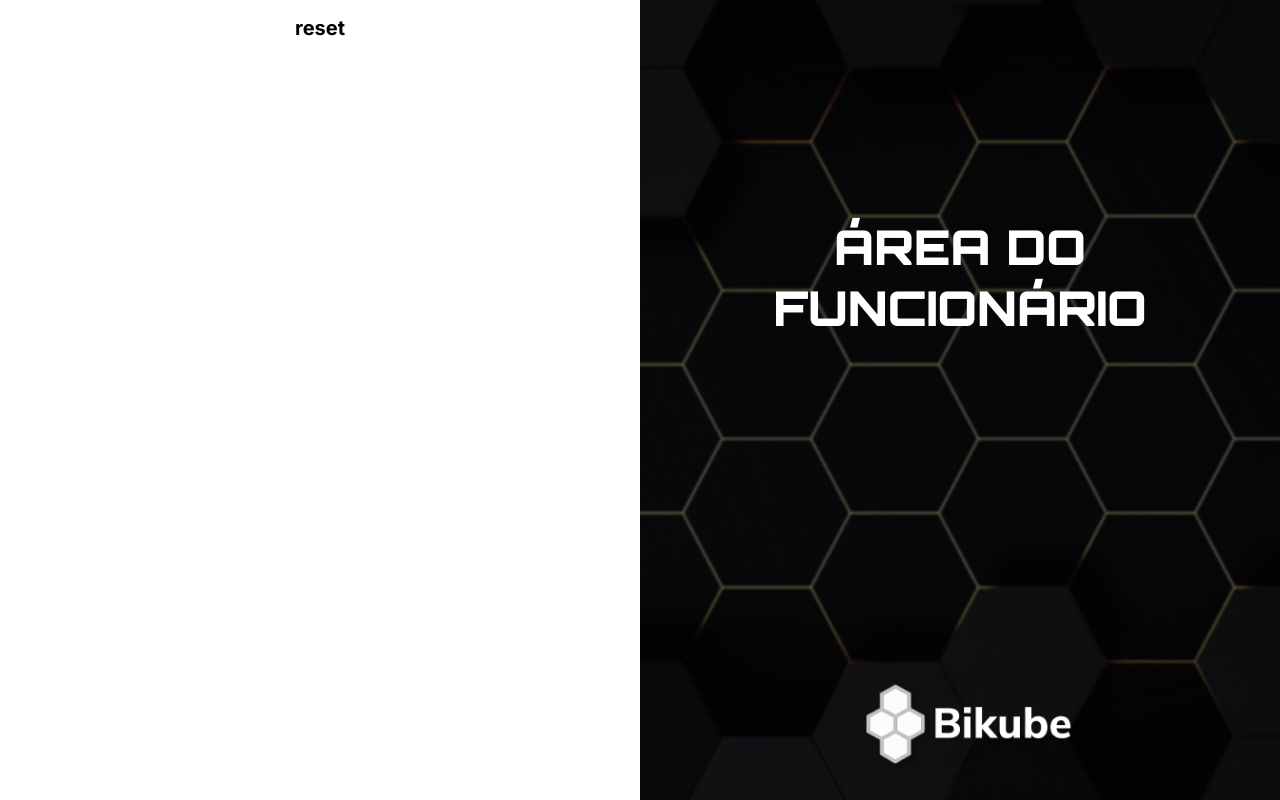
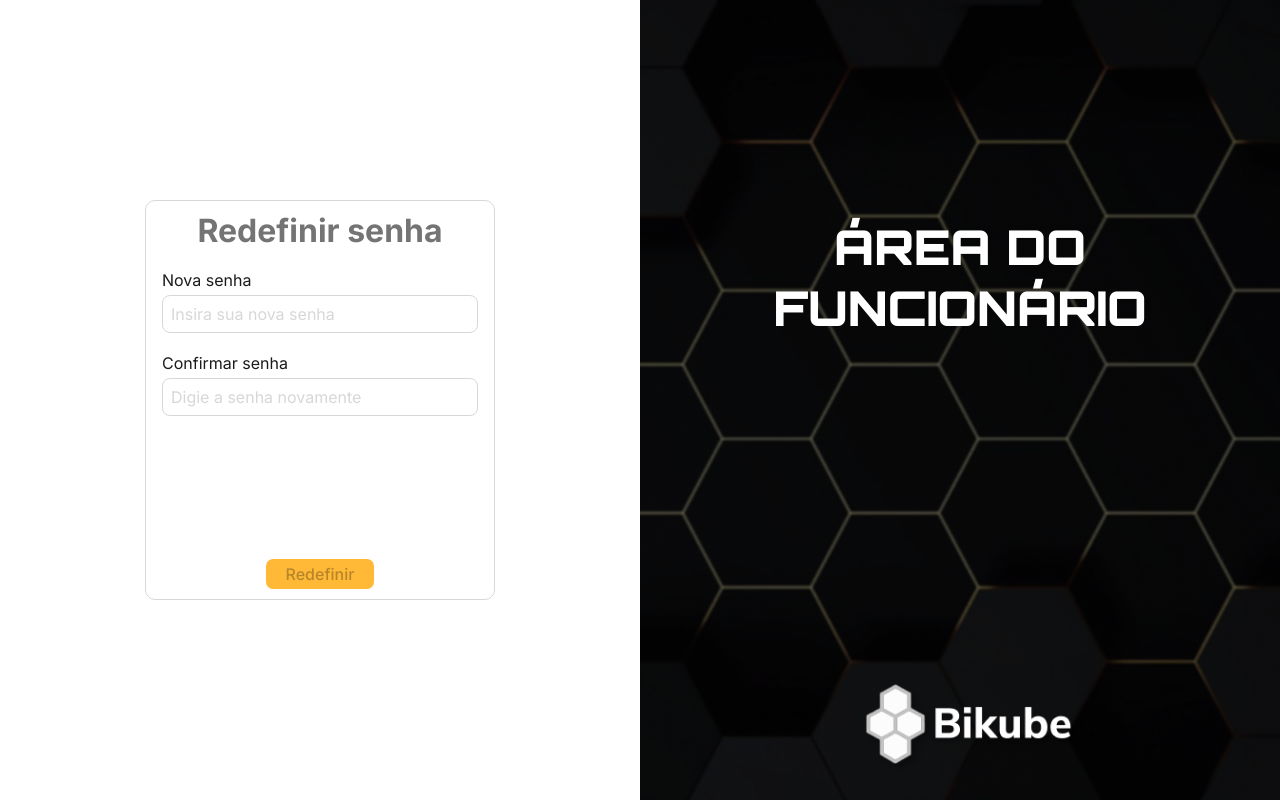
Before and after one commit to MarcioPAraujo/bikube-frontend, a Next.js app: page /redefinir-senha in a window 1280 px wide. Built offline with nearby package versions, Linux system fonts and the light colour scheme.

Commit message:
feat: employee reset password form

```diff
--- a/src/app/(login)/(funcionario)/redefinir-senha/page.tsx
+++ b/src/app/(login)/(funcionario)/redefinir-senha/page.tsx
@@ -1,11 +1,12 @@
 'use client';
 
+import ResetPasswordForm from '@/components/Forms/login/Employee/ResetPassword/ResetPasswordForm';
 import { PageContainer } from '../styles';
 
 const ResetPasswordPage: React.FC = () => {
   return (
     <PageContainer>
-      <h1>reset</h1>
+      <ResetPasswordForm />
     </PageContainer>
   );
 };
--- /dev/null
+++ b/src/components/Forms/login/Employee/ResetPassword/ResetPasswordForm.tsx
@@ -0,0 +1,49 @@
+import { useForm } from 'react-hook-form';
+import { yupResolver } from '@hookform/resolvers/yup';
+import { ResetPasswordSchema, ResetPasswordSchemaType } from '@/validation/Login/ResetPasswordSchema';
+import InputComponent from '@/components/Inputs/InputComponent';
+import { Form, SubmitButton, Title } from '../commonStyles';
+import { useRouter } from 'next/navigation';
+
+const ResetPasswordForm: React.FC = () => {
+  const router = useRouter();
+  const {
+    register,
+    handleSubmit,
+    formState: { errors, isValid, isSubmitting },
+  } = useForm<ResetPasswordSchemaType>({
+    mode: 'onTouched',
+    resolver: yupResolver(ResetPasswordSchema),
+  });
+
+  const onFormSubmit = (data: ResetPasswordSchemaType) => {
+    console.log(data);
+    router.push('/');
+  };
+
+  return (
+    <Form onSubmit={handleSubmit(onFormSubmit)}>
+      <Title>Redefinir senha</Title>
+      <InputComponent
+        id="new-password"
+        labelText="Nova senha"
+        placeholder="Insira sua nova senha"
+        onCopy={e => e.preventDefault()}
+        register={register('newPassword')}
+        errorMessage={errors.newPassword?.message}
+      />
+      <InputComponent
+        id="confirm-password"
+        labelText="Confirmar senha"
+        placeholder="Digie a senha novamente"
+        onPaste={e => e.preventDefault()}
+        register={register('confirmPassword')}
+        errorMessage={errors.confirmPassword?.message}
+      />
+      <SubmitButton type="submit" disabled={!isValid || isSubmitting}>
+        Redefinir
+      </SubmitButton>
+    </Form>
+  );
+};
+export default ResetPasswordForm;
--- a/src/components/Inputs/InputComponent/index.tsx
+++ b/src/components/Inputs/InputComponent/index.tsx
@@ -1,5 +1,6 @@
 import { UseFormRegisterReturn } from 'react-hook-form';
 import { ErrorMessage, Field, Input, Label } from './styles';
+import { CSSProperties } from 'styled-components';
 
 interface IProps {
   id: string;
@@ -10,6 +11,8 @@ interface IProps {
   errorMessage?: string;
   register?: UseFormRegisterReturn;
   fieldClassName?: string;
+  onCopy?: (event: React.ClipboardEvent<HTMLInputElement>) => void;
+  onPaste?: (event: React.ClipboardEvent<HTMLInputElement>) => void;
 }
 /**
  * This is a reusable input component that can be used in forms.
@@ -21,6 +24,8 @@ interface IProps {
  * @param errorMessage - The error message to be displayed if there is an error.
  * @param fieldClassName - The class name for the field container.
  * @param register - The register function from react-hook-form to connect the input with the form
+ * @param onCopy - clipboard copy event function
+ * @param onPaste - clipboard paste event funtion
  *
  */
 const InputComponent: React.FC<IProps> = ({
@@ -32,11 +37,22 @@ const InputComponent: React.FC<IProps> = ({
   errorMessage,
   fieldClassName,
   register,
+  onCopy,
+  onPaste,
 }) => {
   return (
     <Field className={fieldClassName}>
       <Label htmlFor={id}>{labelText}</Label>
-      <Input id={id} type="text" placeholder={placeholder} defaultValue={value} disabled={disabled} {...register} />
+      <Input
+        id={id}
+        type="text"
+        placeholder={placeholder}
+        defaultValue={value}
+        disabled={disabled}
+        {...register}
+        onCopy={onCopy}
+        onPaste={onPaste}
+      />
       {errorMessage && <ErrorMessage>{errorMessage}</ErrorMessage>}
     </Field>
   );
--- a/src/components/Inputs/InputComponent/styles.ts
+++ b/src/components/Inputs/InputComponent/styles.ts
@@ -1,4 +1,4 @@
-import styled from "styled-components";
+import styled from 'styled-components';
 
 export const Field = styled.div`
   position: relative;
@@ -7,11 +7,11 @@ export const Field = styled.div`
   gap: 0.5rem;
   width: 100%;
 `;
- export const Label = styled.label`
+export const Label = styled.label`
   font-size: 1.6rem;
   color: ${({ theme }) => theme.colors.GRAY.hex_1b1b1b};
 `;
- export const Input = styled.input`
+export const Input = styled.input`
   padding: 0.8rem;
   border: 1px solid ${({ theme }) => theme.colors.GRAY.hex_d7d7d7};
   border-radius: 0.8rem;
@@ -31,5 +31,5 @@ export const ErrorMessage = styled.span`
   position: absolute;
   bottom: -1.5rem;
   color: ${({ theme }) => theme.colors.RED.normal};
-  font-size: 1.4rem;
+  font-size: 1.2rem;
 `;
--- a/src/components/Inputs/MultipleOptionsSelect/styles.ts
+++ b/src/components/Inputs/MultipleOptionsSelect/styles.ts
@@ -23,7 +23,6 @@ export const InputContainer = styled.button`
   display: flex;
   justify-content: space-between;
   align-items: center;
-
 
   border: 1px solid ${({ theme }) => theme.colors.GRAY.hex_d7d7d7};
   border-radius: 0.5rem;
@@ -76,5 +75,5 @@ export const ErrorMessage = styled.span`
   position: absolute;
   bottom: -1.1rem;
   color: ${({ theme }) => theme.colors.RED.normal};
-  font-size: 1.4rem;
+  font-size: 1.2rem;
 `;
--- a/src/components/Inputs/PasswordInput/passwordInputStyles.ts
+++ b/src/components/Inputs/PasswordInput/passwordInputStyles.ts
@@ -45,5 +45,5 @@ export const ErrorMessage = styled.span`
   position: absolute;
   bottom: -1.5rem;
   color: ${({ theme }) => theme.colors.RED.normal};
-  font-size: 1.4rem;
+  font-size: 1.2rem;
 `;
--- a/src/components/Inputs/Select/styles.ts
+++ b/src/components/Inputs/Select/styles.ts
@@ -79,5 +79,5 @@ export const ErrorMessage = styled.span`
   position: absolute;
   bottom: -1.5rem;
   color: ${({ theme }) => theme.colors.RED.normal};
-  font-size: 1.4rem;
+  font-size: 1.2rem;
 `;
--- a/src/validation/Login/ResetPasswordSchema.ts
+++ b/src/validation/Login/ResetPasswordSchema.ts
@@ -1,44 +1,31 @@
 import * as yup from 'yup';
 
-export type IResetPasswordSchema = yup.InferType<typeof ResetPasswordSchema>;
+export type ResetPasswordSchemaType = yup.InferType<typeof ResetPasswordSchema>;
 
 export const ResetPasswordSchema = yup.object().shape({
-  email: yup.string().email('Insira um email válido').required('Insira o email informado na sua contratação'),
   newPassword: yup
     .string()
     .required('Nova senha é obrigatória')
     .min(8, 'Senha deve ter no mínimo 8 caracteres')
     .max(16, 'Senha deve ter no máximo 16 caracteres')
-    .test(
-      'lowercase',
-      'Senha deve conter ao menos uma letra minúscula',
-      value => {
-        return /[a-z]/.test(value);
-      },
-    )
-    .test(
-      'uppercase',
-      'Senha deve conter ao menos uma letra maiúscula',
-      value => {
-        return /[A-Z]/.test(value);
-      },
-    )
-    .test('number', 'Senha deve conter ao menos um número', value => {
+    .test('lowercase', 'A senha deve ter ao menos uma letra minúscula', value => {
+      return /[a-z]/.test(value);
+    })
+    .test('uppercase', 'A senha deve ter ao menos uma letra maiúscula', value => {
+      return /[A-Z]/.test(value);
+    })
+    .test('number', 'A senha deve ter ao menos um número', value => {
       return /[0-9]/.test(value);
     })
-    .test('nonSequential', 'Senha não pode ser sequencial', value => {
+    .test('nonSequential', 'A senha não pode ter números sequenciais', value => {
       return !/(012|123|234|345|456|567|678|789)/.test(value);
     })
-    .test('nonRepeated', 'Senha não pode ter caracteres repetidos e sequência', value => {
+    .test('nonRepeated', 'Não deve haver caracteres repetidos em sequência', value => {
       return !/(.)\1{2,}/.test(value);
     })
-    .test(
-      'special',
-      'Senha deve conter ao menos um caractere especial',
-      value => {
-        return /[!@#$%^&*()_+\-=[\]{};':"\\|,.<>/?]+/.test(value);
-      },
-    ),
+    .test('special', 'A senha deve conter ao menos um caractere especial', value => {
+      return /\W|_/.test(value);
+    }),
   confirmPassword: yup
     .string()
     .required('Confirmação de senha é obrigatória')
```
